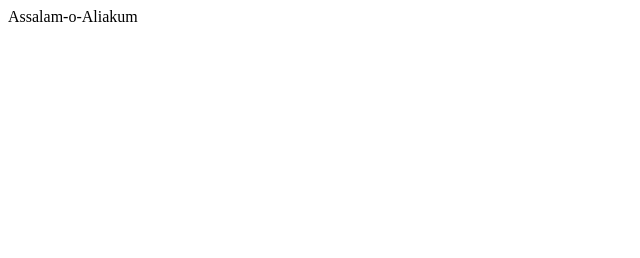
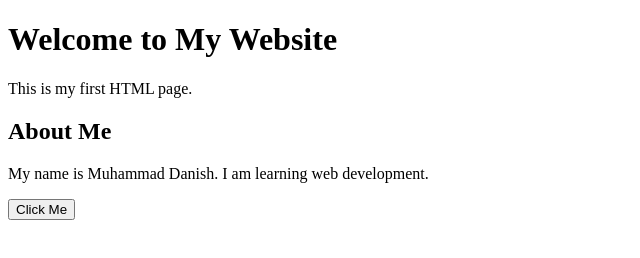
Before and after one commit to M-danish05/demo, a plain HTML site: page index.html in a window 1280 px wide. Shown: the whole page, without its empty margins (0-640 px from the left). Drawn offline with Linux system fonts and the light colour scheme.

Commit message:
Add new paragraph

```diff
--- a/index.html
+++ b/index.html
@@ -1 +1,19 @@
-<p>Assalam-o-Aliakum</p>
+<!DOCTYPE html>
+<html>
+<head>
+    <title>My First Web Page</title>
+</head>
+<body>
+
+    <h1>Welcome to My Website</h1>
+    <p>This is my first HTML page.</p>
+
+    <h2>About Me</h2>
+    <p>My name is Muhammad Danish. I am learning web development.</p>
+
+    <button onclick="alert('Hello! You clicked the button.')">
+        Click Me
+    </button>
+
+</body>
+</html>
```
Also changed, not shown: 1 other file.
